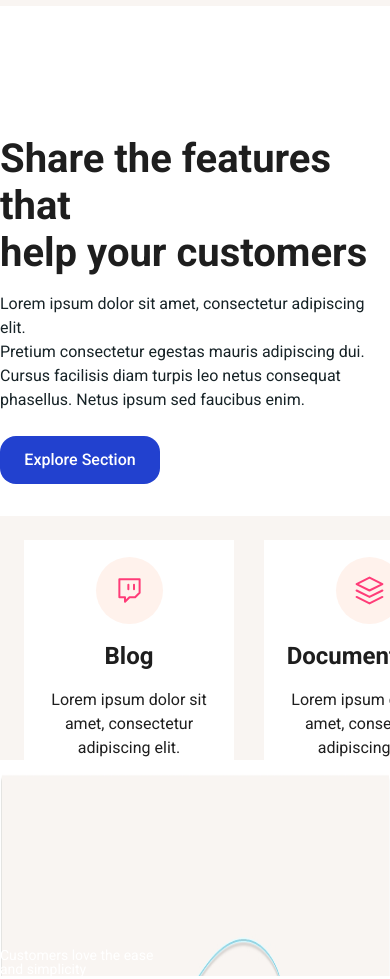
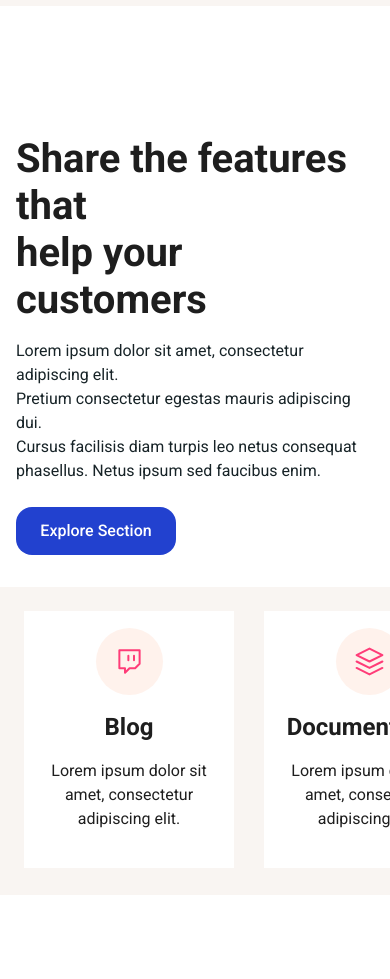
Before and after one commit to totato4/Nisa, a website: page index.html in a window 390 px wide. Shown: the part 1600-2579 px from the top of the page. Drawn offline with nearby package versions, Linux system fonts and the light colour scheme; files that its build step writes are made by us from their sources.

Commit message:
fix: shared-section  адаптива и выхода контента за рамки контейнера, добавлены отступы

```diff
--- a/src/scss/sections/_share.scss
+++ b/src/scss/sections/_share.scss
@@ -4,11 +4,10 @@
   margin-bottom: 96px;
   width: 100%;
   height: 100%;
-  max-height: 618px;
 }
 
 .share-section_container {
-  max-width: 1036px;
+  max-width: 1040px;
   width: 100%;
   height: 100%;
 
@@ -36,6 +35,7 @@
   flex-direction: column;
   justify-content: flex-start;
   align-items: flex-start;
+  padding: 0px 16px;
 }
 
 .share-content_title {
@@ -88,7 +88,7 @@
   background-color: #f9f5f2;
   padding: 24px;
 
-  height: 100%;
+  height: 308px;
   display: grid;
   overflow-x: scroll;
   scrollbar-width: none;
@@ -96,6 +96,7 @@
   gap: 21px 30px;
   grid-template-columns: 1fr 1fr 1fr 1fr;
   @media (min-width: $tablet) {
+    height: 100%;
     grid-template-columns: 1fr 1fr;
   }
 }
```
